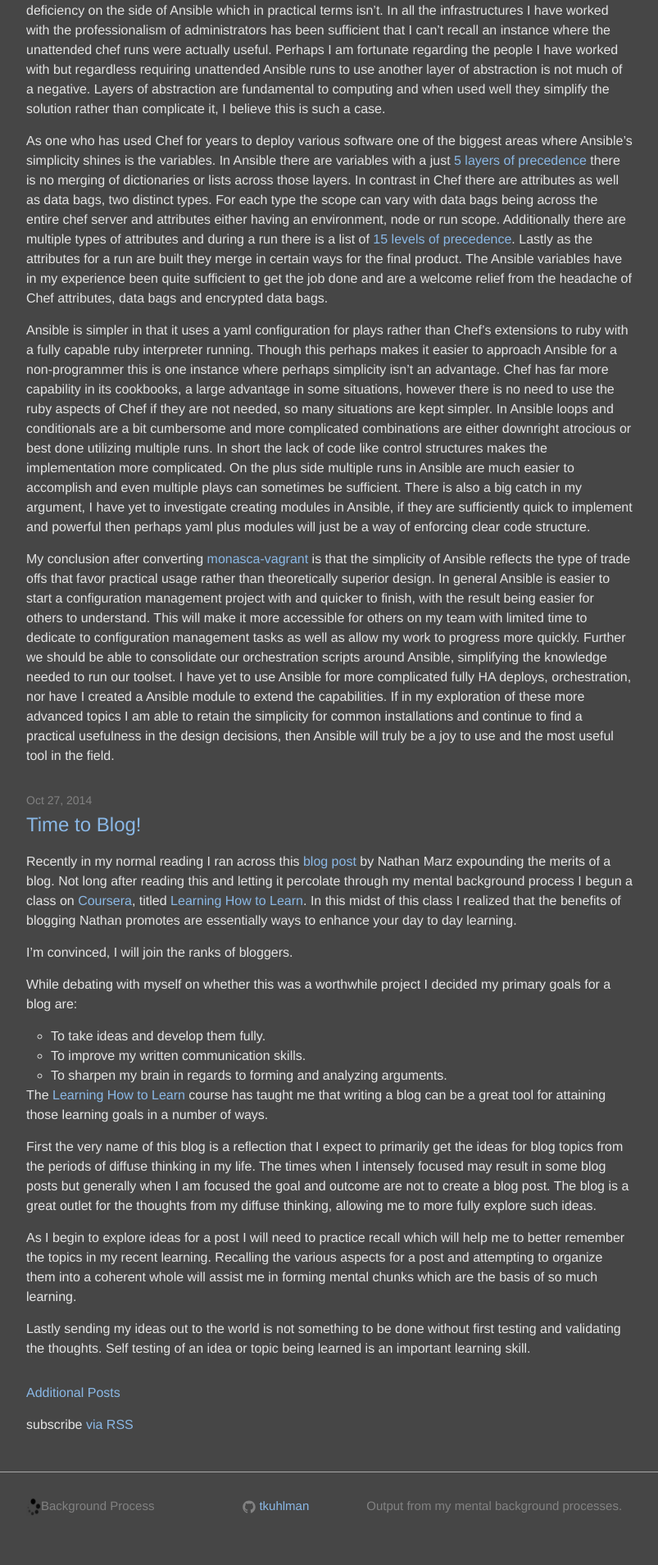
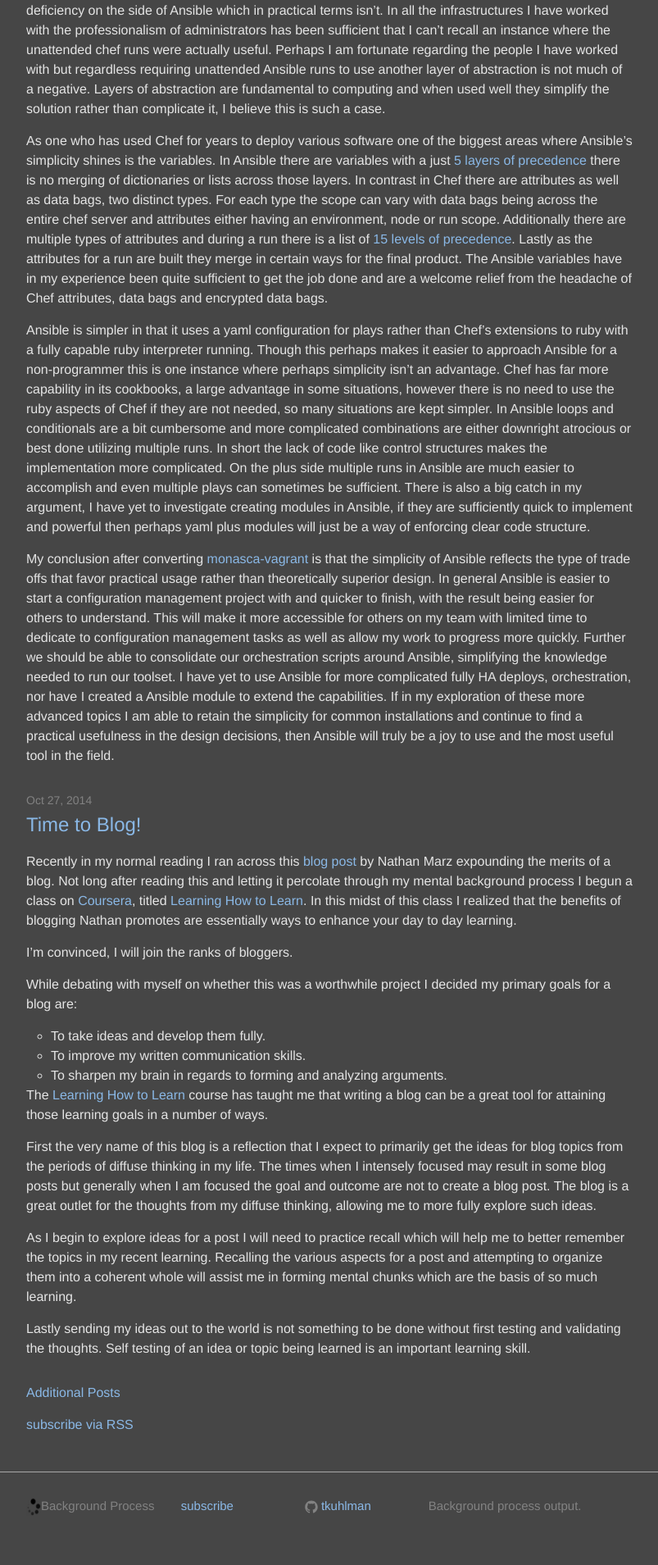
Before and after one commit to tkuhlman/tkuhlman.github.io, a Jekyll site: the page built from index.html, in a window 1280 px wide. Shown: the part 1099-3008 px from the top of the page at 82% size, without its empty margins (238-1041 px from the left). Built offline with Jekyll 4.4.1, drawn with Linux system fonts in a browser that asks for light colours.

Commit message:
Setup feedburner, added subscribe to the footer

```diff
--- a/_config.yml
+++ b/_config.yml
@@ -1,7 +1,7 @@
 # Site settings
 title: Background Process
 description: > # this means to ignore newlines until "baseurl:"
-  Output from my mental background processes.
+  Background process output.
 baseurl: "" # the subpath of your site, e.g. /blog/
 url: "http://backgroundprocess.com" # the base hostname & protocol for your site
 google_analytics_key: UA-56102734-1
--- a/_includes/footer.html
+++ b/_includes/footer.html
@@ -8,11 +8,10 @@
           <li> <img src="{{ site.baseurl}}/images/spinning.png" width="18" height="23" style="float: left;"> {{ site.title }}</li>
         </ul>
       </div>
-
       <div class="footer-col  footer-col-2">
-        <ul class="social-media-list">
-          {% if site.github_username %}
-          <li>
+        <a href="http://feeds.feedburner.com/BackgroundProcess">subscribe</a>
+      </div>
+      <div class="footer-col  footer-col-3">
         <a href="https://github.com/{{ site.github_username }}">
           <span class="icon  icon--github">
             <svg viewBox="0 0 16 16">
@@ -22,12 +21,9 @@
 
           <span class="username">{{ site.github_username }}</span>
         </a>
-          </li>
-          {% endif %}
-        </ul>
       </div>
 
-      <div class="footer-col  footer-col-3">
+      <div class="footer-col  footer-col-4">
         <p class="text">{{ site.description }}</p>
       </div>
     </div>
--- a/_sass/_layout.scss
+++ b/_sass/_layout.scss
@@ -121,8 +121,8 @@
 }
 
 .footer-col-1 {
-    width: -webkit-calc(35% - (#{$spacing-unit} / 2));
-    width:         calc(35% - (#{$spacing-unit} / 2));
+    width: -webkit-calc(25% - (#{$spacing-unit} / 2));
+    width:         calc(25% - (#{$spacing-unit} / 2));
 }
 
 .footer-col-2 {
@@ -131,8 +131,13 @@
 }
 
 .footer-col-3 {
-    width: -webkit-calc(45% - (#{$spacing-unit} / 2));
-    width:         calc(45% - (#{$spacing-unit} / 2));
+    width: -webkit-calc(20% - (#{$spacing-unit} / 2));
+    width:         calc(20% - (#{$spacing-unit} / 2));
+}
+
+.footer-col-4 {
+    width: -webkit-calc(35% - (#{$spacing-unit} / 2));
+    width:         calc(35% - (#{$spacing-unit} / 2));
 }
 
 @include media-query($on-laptop) {
--- a/index.html
+++ b/index.html
@@ -18,6 +18,6 @@ layout: default
   </ul>
 
   <p><a href="{{ "/tags/" | prepend: site.baseurl }}">Additional Posts</a></p>
-  <p class="rss-subscribe">subscribe <a href="{{ "/feed.xml" | prepend: site.baseurl }}">via RSS</a></p>
+  <p class="rss-subscribe"><a href="http://feeds.feedburner.com/BackgroundProcess">subscribe via RSS</a></p>
 
 </div>
```
Also changed, not shown: _drafts/ideas.md (+1 -0 lines), notes.md (+2 -0 lines). Lines whose indentation alone changed are shown as unchanged.
